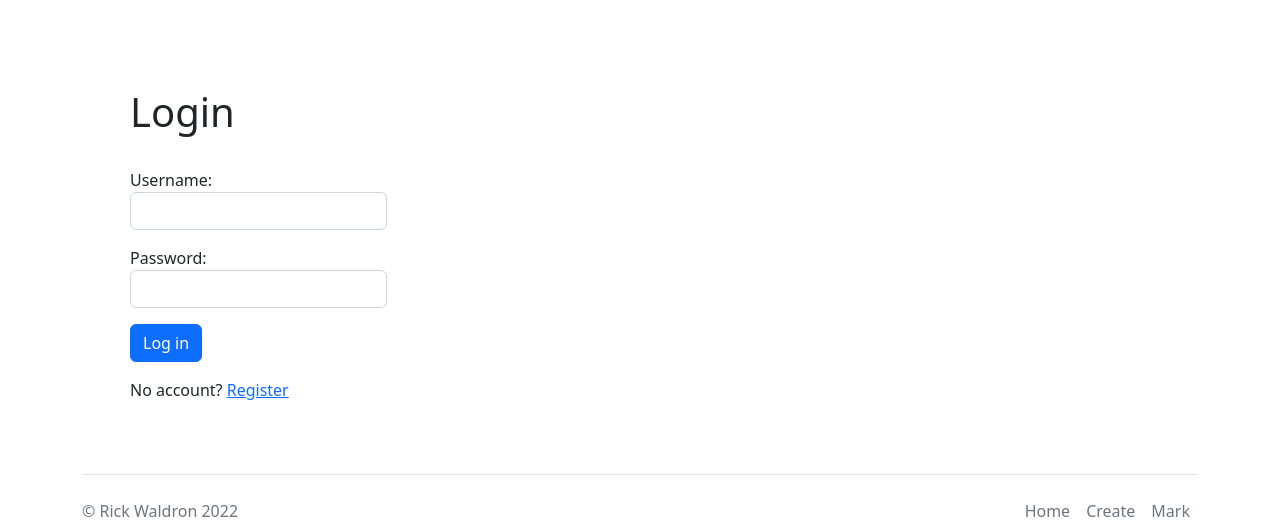
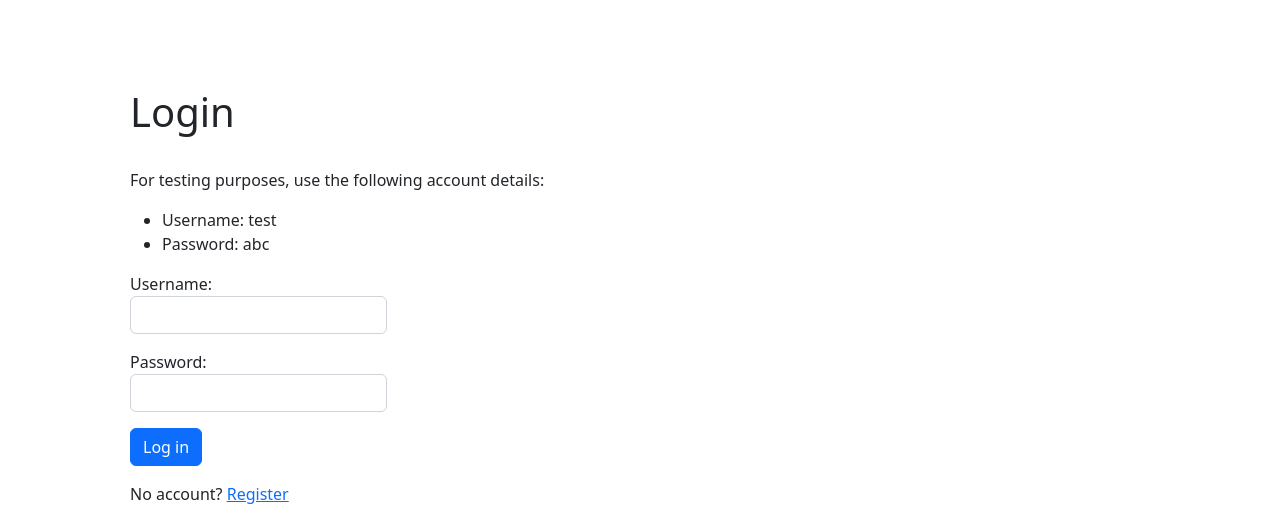
Before and after one commit to rwaldron7/markr, a PHP site: page /login in a window 1280 px wide. Shown: the part 56-577 px from the top of the page. Run offline with PHP 8.4, Linux system fonts and the light colour scheme; some libraries are stand-ins or nearby versions.

Commit message:
Test account

```diff
--- a/app/views/login/index.php
+++ b/app/views/login/index.php
@@ -12,6 +12,11 @@
           echo "<div class='alert alert-danger' role='alert'>$data</div>";
       }
     ?>
+    <p>For testing purposes, use the following account details:</p>
+    <ul>
+      <li>Username: test</li>
+      <li>Password: abc</li>
+    </ul>
     <form action="" method="post">
       <div class="form-group mb-3">
           <label>Username: <input type="text" name="username" class="form-control"/></label>
```
